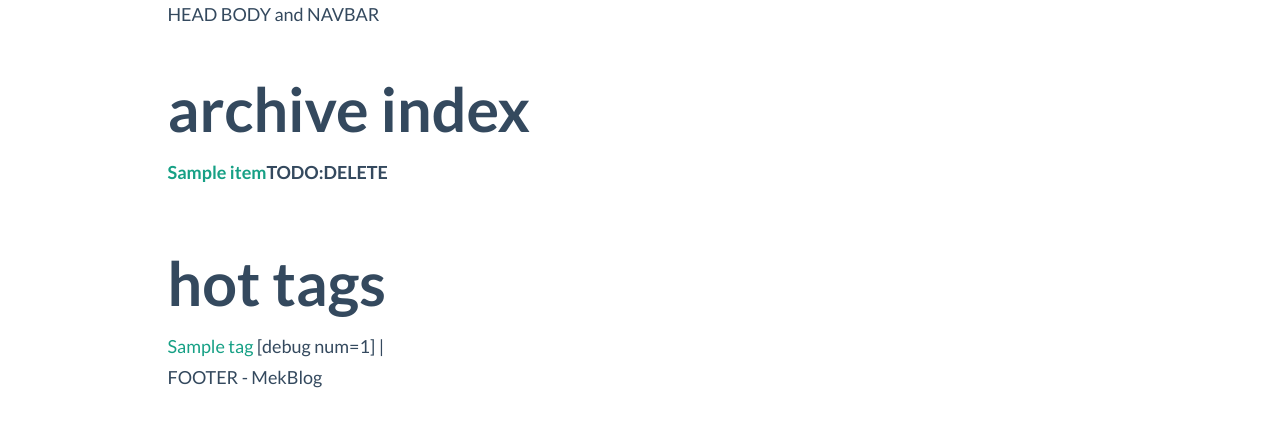
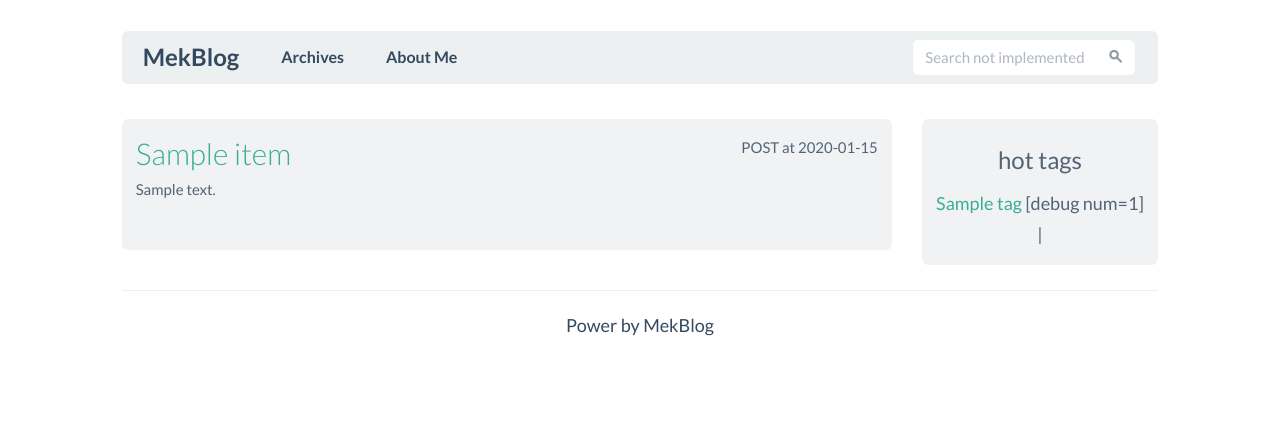
Before and after one commit to lams2135/MekBlog, a Flask app: template src/templates/archive_index.html in a window 1280 px wide. Shown: the top 427 px of the page. Run offline with Flask 2, Linux system fonts and the light colour scheme; the template is opened without the code that fills it: most values are stand-ins (such as "Sample title", 1, 10 or a date in 2020); lists and menus that the app fills with data are empty; parts of the project's set-up code (start-up, migrations or seed data) failed here and were passed over; some libraries are stand-ins or nearby versions.

Commit message:
add-two-column-layout

```diff
--- a/src/app.py
+++ b/src/app.py
@@ -26,8 +26,8 @@ def archive_index():
 	else:
 		opt = {}
 	archive_list = mekblog.archive.list_all(opt)
-	tag_list = mekblog.tag.collection
-	return render_template('archive_index.html', archive_list=archive_list, tag_list=[{'tag':x.keys()[0],'count':x.values()[0]} for x in tag_list])
+	tag_list = [{'tag':x.keys()[0],'count':x.values()[0]} for x in mekblog.tag.collection]
+	return render_template('archive_index.html', archive_list=archive_list, tag_list=tag_list)
 
 @app.route('/archives/<small_title>')
 def read_archives(small_title):
@@ -35,7 +35,8 @@ def read_archives(small_title):
 	if archive == None:
 		abort(404)
 	else:
-		return render_template('archive.html', archive=archive)
+		tag_list = [{'tag':x.keys()[0],'count':x.values()[0]} for x in mekblog.tag.collection]
+		return render_template('archive.html', archive=archive, tag_list=tag_list)
 
 # TODO : add review functions
 
--- /dev/null
+++ b/src/static/simple/style.css
@@ -0,0 +1,46 @@
+body { /*
+	background-image:url('hdbk.jpg');
+	background-attachment:fixed;
+	background-size:100% 100%;*/
+}
+
+#head-all {
+	;
+}
+
+#content-all {
+	padding: 5px 0px;
+}
+
+.after-arrow:after {
+  content: '';
+  border-style: solid;
+  border-width: 12px 12px 12px 12px;
+  border-color: transparent #edeff1 transparent transparent;
+  height: 0;
+  position: absolute;
+  right: -24px;
+  top: 25px;
+  width: 0;
+  -webkit-transform: rotate(180deg);
+	-moz-transform: rotate(180deg);
+	-o-transform: rotate(180deg);
+	-ms-transform: rotate(180deg);
+	transform: rotate(180deg);
+}
+
+.opacity {
+	opacity:0.85;
+}
+
+.archive-view {
+	text-align:left;
+}
+
+.archive-view-title {
+	font-size:40px;
+}
+
+.archive-view-time {
+	float:right;
+}
--- a/src/templates/archive_index.html
+++ b/src/templates/archive_index.html
@@ -1,26 +1,21 @@
-{% extends "base.html"%}
+{% extends "two-colume.html" %}
 {% block title %}archives{% endblock %}
-{% block content %}
-<h1>archive index</h1>
+{% block container %}
 <table>
-	{% for item in archive_list %}
-	<tr>
-		<th>
-		<a href="{{ url_for('archive_index') }}/{{ item['small-title'] }}">{{ item['title'] }}</a>
-		</th>
-		<th>
-		TODO:DELETE
-		</th>
-	</tr>
-	{% endfor %}
-	{% if not archive_list.count() %}
-	<b>Sorry there's no archive in the given collection</b>
-	{% endif %}
+  {% for item in archive_list %}
+  <div>
+    <div class="tile opacity archive-view">
+      <a href="{{ url_for('archive_index') }}/{{ item['small-title'] }}"><font class="lead">{{ item['title'] }}</font></a>
+      <small class="archive-view-time">POST at {{ item['post-time'][0:10] }}</small>
+      <p >{% if item['content'].__len__()>100 %}{{ item['content'][0:100] }}{% else %}{{ item['content'] }}{% endif %}</p>
+    </div>
+  </div>
+  {% if not loop.last %}
+  <br>
+  {% endif %}
+  {% endfor %}
+  {% if not archive_list.count() %}
+  <b>Sorry there's no archive in the given collection</b>
+  {% endif %}
 </table>
-<br>
-<h1>hot tags</h1>
-{% for item in tag_list %}
-<a href="{{ url_for('archive_index',tag=item['tag']) }}">{{ item['tag'] }}</a>
-<font>[debug num={{ item['count'] }}] | </font>
-{% endfor %}
 {% endblock %}
--- a/src/templates/base.html
+++ b/src/templates/base.html
@@ -6,23 +6,47 @@
     <link href="{{ url_for('static', filename='bootstrap/css/bootstrap.min.css') }}" rel="stylesheet">
     <!-- Loading Flat UI -->
     <link href="{{ url_for('static', filename='Flat-UI/css/flat-ui.css') }}" rel="stylesheet">
+    <!-- Loading Theme -->
+    <link href="{{ url_for('static', filename='simple/style.css') }}" rel="stylesheet">
   </head>
   <body>
-    <div class="container">
-      <div class="row">
-	<div class="col-xs-12">
-	  <div class="row">
+    <div class="container-fluid" id="body-all">
+      <div class="row" id="head-all">
         <div class="col-xs-1">
         </div>
         <div class="col-xs-10 ">
-	      <p>HEAD BODY and NAVBAR</p>
+	  <br>
+	  <div>
+	    <nav class="navbar navbar-default" role="navigation">
+	      <div class="navbar-header">
+		<button type="button" class="navbar-toggle" data-toggle="collapse" data-target="#navbar-collapse-01">
+		  <span class="sr-only">Toggle navigation</span>
+		</button>
+		<a class="navbar-brand" href="{{ url_for('index') }}">MekBlog</a>
+	      </div>
+	      <div class="collapse navbar-collapse" id="navbar-collapse-01">
+		<ul class="nav navbar-nav">
+		  <li><a href="{{ url_for('archive_index') }}">Archives</a></li>
+		  <li><a href="{{ url_for('index') }}">About Me</a></li>
+		</ul>
+		<form class="navbar-form navbar-right" action="#" role="search">
+		  <div class="form-group">
+		    <div class="input-group">
+		      <input class="form-control" id="navbarInput-01" type="search" placeholder="Search not implemented">
+		      <span class="input-group-btn">
+			<button type="submit" class="btn"><span class="fui-search"></span></button>
+		      </span>
+		    </div>
+		  </div>
+		</form>
+	      </div><!-- /.navbar-collapse -->
+	    </nav><!-- /navbar -->
+	  </div>
         </div>
         <div class="col-xs-1">
         </div>
       </div>
-	</div>
-      </div>
-      <div class="row">
+      <div class="row" id="content-all">
     <div class="col-xs-1">
     </div>
     <div class="col-xs-10">
@@ -33,12 +57,13 @@
     <div class="col-xs-1">
     </div>
       </div>
-      <div class="row">
+      <div class="row" id="foot-all">
     <div class="col-xs-1">
     </div>
-	<div class="col-xs-10">
+    <div class="col-xs-10" style="text-align:center">
+		  <hr>
       {% block footer %}
-	  <p>FOOTER - MekBlog</p>
+      <p>Power by MekBlog</p>
       {% endblock %}
     </div>
     <div class="col-xs-1">
--- a/src/templates/new-archive.html
+++ b/src/templates/new-archive.html
@@ -7,7 +7,7 @@
 		<p>
 		<font color = "#00FF00"> content </font>
 		<p>
-		<input type="text" name="content">
+		<textarea name="content"></textarea>
 		<p>
 		<font> small title </font>
 		<input type="text" name="small-title">
--- /dev/null
+++ b/src/templates/two-colume.html
@@ -0,0 +1,20 @@
+{% extends "base.html" %}
+{% block content %}
+<div class="row">
+	<div class="col-xs-9">
+		{% block container %}
+		{% endblock %}
+	</div>
+	<div class="col-xs-3">
+		{% block sidebar %}
+		<div class="tile opacity">
+		  <h6>hot tags</h6>
+		  {% for item in tag_list %}
+		  <a href="{{ url_for('archive_index',tag=item['tag']) }}">{{ item['tag'] }}</a>
+		  <font>[debug num={{ item['count'] }}] | </font>
+		  {% endfor %}
+		</div>
+		{% endblock %}
+	</div>
+</div>
+{% endblock %}
```
Also changed, not shown: src/templates/archive.html (+9 -6 lines), src/static/simple/hdbk.jpg (added), 1 other file. Lines whose indentation alone changed are shown as unchanged.
